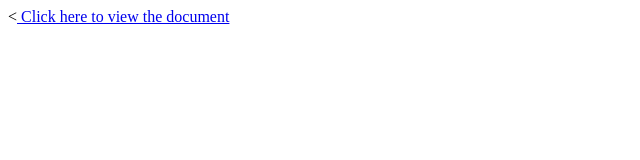
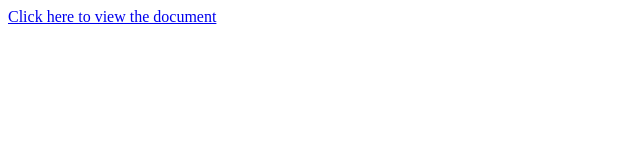
Before and after one commit to AdibaVinci/pdf-taker, a plain HTML site: page index.html in a window 1280 px wide. Shown: the full height of the page, 0-640 px from the left. Drawn offline with Linux system fonts and the light colour scheme.

Commit message:
Update index.html

```diff
--- a/index.html
+++ b/index.html
@@ -1,3 +1,3 @@
 <html>
- <p><<a href="https://github.com/AdibaVinci/pdf-taker/blob/main/001%20SDS%2021-09%203M%20HI%20Strength%20Spray%20Adhesive%2090.pdf"> Click here to view the document </a> </p>
+ <p> <a href="https://github.com/AdibaVinci/pdf-taker/blob/main/001%20SDS%2021-09%203M%20HI%20Strength%20Spray%20Adhesive%2090.pdf"> Click here to view the document </a> </p>
 </html>
```
